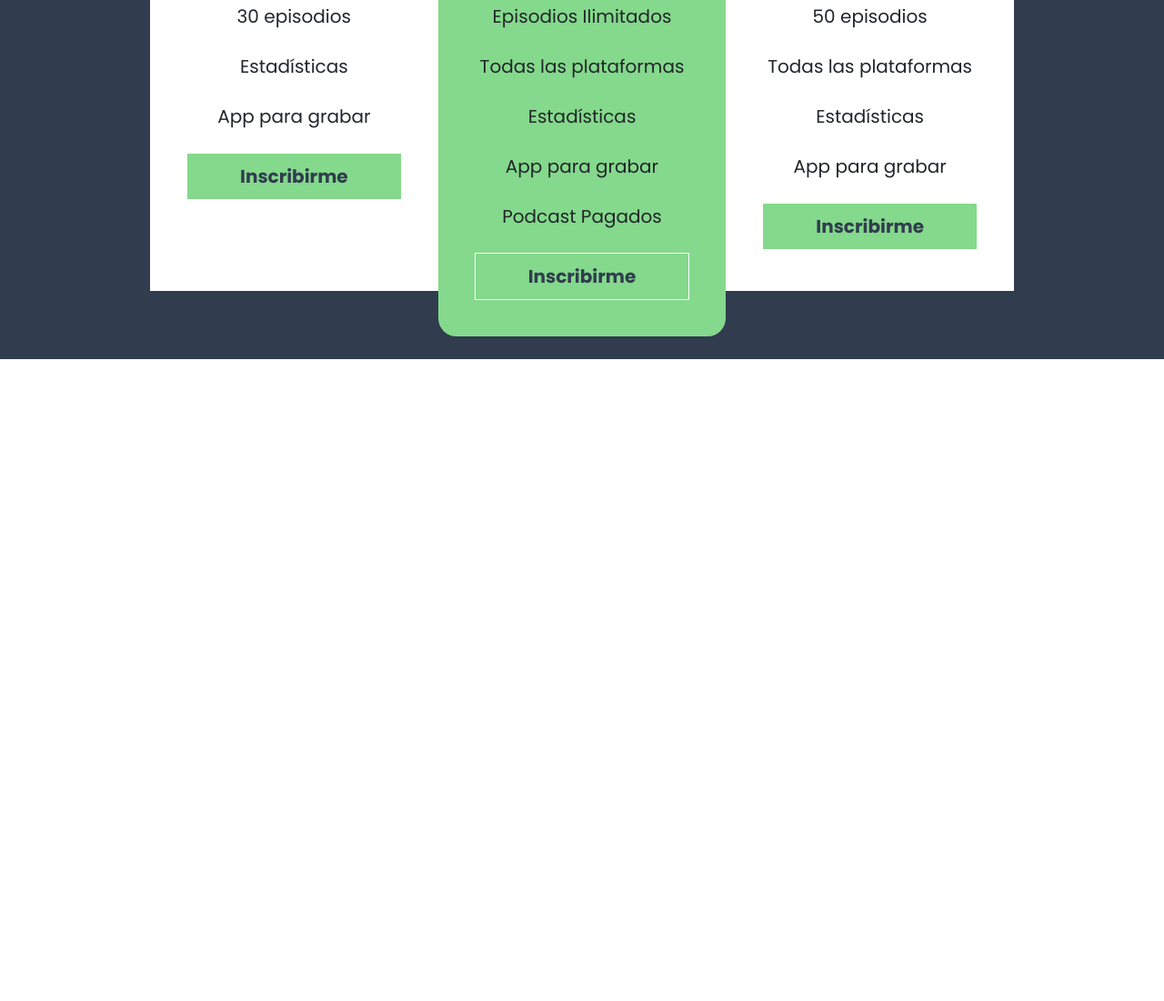
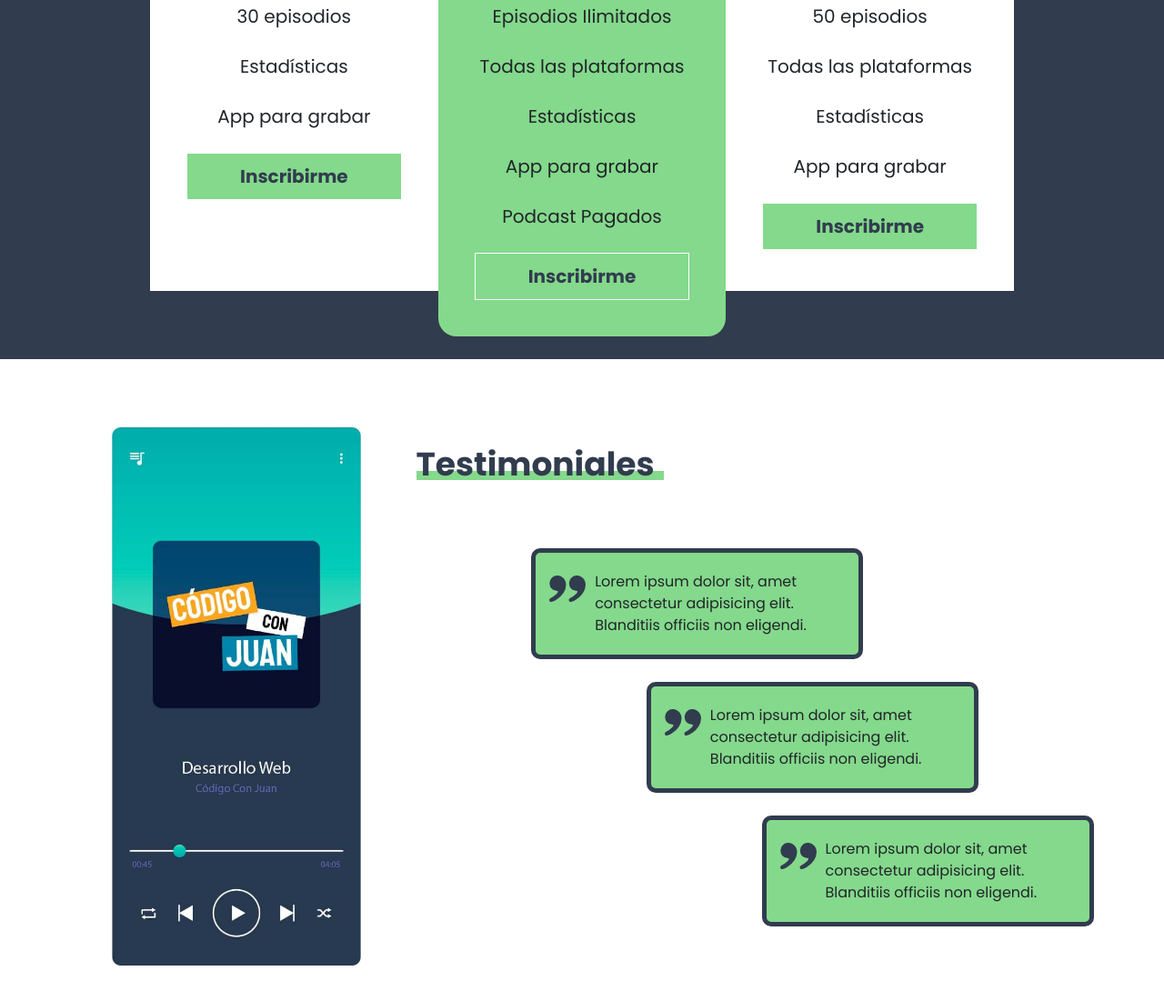
Before and after one commit to joelcascar/proyecto-PodcastFM-Bootstrap, a website: page index.html in a window 1280 px wide. Shown: the part 3466-4567 px from the top of the page at 91% size. Before the commit the page ends 3861 px from the top, so only its background shows below. Drawn offline with Linux system fonts and the light colour scheme.

Commit message:
testimoniales finalizado

```diff
--- a/index.html
+++ b/index.html
@@ -113,5 +113,35 @@
             </div>
         </div>
     </main>
+
+    <!-- sección testimoniales -->
+
+    <section class="container-xl py-4 testimoniales">
+        <div class="row align-items-center">
+            <div class="col-md-4">
+                <img class="img-fluid w-75 d-block mx-auto" src="build/img/app.jpg" alt="imagen app">
+            </div>
+            <div class="col-md-8">
+                <h2>Testimoniales</h2>
+                <div class="row mt-3">
+                    <div class="col-md-6 offset-md-2 mb-2">
+                        <div class="testimonial bg-primary">
+                            Lorem ipsum dolor sit, amet consectetur adipisicing elit. Blanditiis officiis non eligendi.
+                        </div>
+                    </div>
+                    <div class="col-md-6 offset-md-4 mb-2">
+                        <div class="testimonial bg-primary">
+                            Lorem ipsum dolor sit, amet consectetur adipisicing elit. Blanditiis officiis non eligendi.
+                        </div>
+                    </div>
+                    <div class="col-md-6 offset-md-6 mb-2">
+                        <div class="testimonial bg-primary">
+                            Lorem ipsum dolor sit, amet consectetur adipisicing elit. Blanditiis officiis non eligendi.
+                        </div>
+                    </div>
+                </div>
+            </div>
+        </div>
+    </section>
 </body>
 </html>
--- a/src/scss/ui/_index.scss
+++ b/src/scss/ui/_index.scss
@@ -2,4 +2,5 @@
 @forward "crea";
 @forward 'beneficios';
 @forward "estadisticas";
-@forward "_planes";
+@forward "planes";
+@forward "testimoniales";
--- /dev/null
+++ b/src/scss/ui/_testimoniales.scss
@@ -0,0 +1,30 @@
+@use "../custom" as *;
+@use "base/mixins" as m;
+
+.testimoniales{
+    h2{
+        @include m.headingBorder($secondary, $primary);
+    }
+}
+
+.testimonial{
+    border: .5rem solid $secondary;
+    border-radius: 1rem;
+    font-size: 1.6rem;
+    padding: 2rem 2rem 2rem 6.5rem;
+    position: relative;
+
+    &:before{
+        content: '';
+        background-image: url(../img/comilla.svg);
+        background-repeat: no-repeat;
+        background-position: center center;
+        background-size: 4rem;
+        height: 5rem;
+        width: 5rem;
+        display: block;
+        position:absolute;
+        top: 1.5rem;
+        left: 1rem;
+    }
+}
```
Also changed, not shown: build/css/app.css, src/scss/ui/_planes.scss (renamed from src/scss/ui/__planes.scss).
